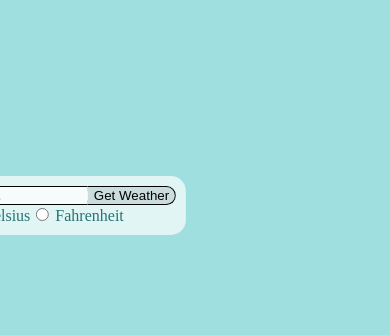
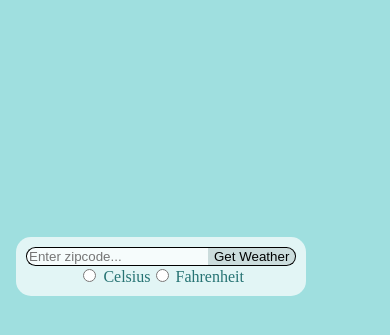
Before and after one commit to jclane/portfolio, a Flask app: page /weather.html in a window 390 px wide. Shown: the top 335 px of the page. Run offline with Flask 2, Linux system fonts and the light colour scheme.

Commit message:
fixed alignment on mobile screens

```diff
--- a/static/css/weather.css
+++ b/static/css/weather.css
@@ -79,6 +79,7 @@ body {
 }
 
 #weather {
+    grid-area: w;
     grid-template-areas: "wcc"
                          "wt";
 }
@@ -129,7 +130,8 @@ body {
 /* Begin media queries */
 @media only screen and (max-width: 767px) {
     .container {
-        display: block;
+        column-gap: 0;
+        left: 0;
     }
 
     .header {
@@ -137,17 +139,7 @@ body {
     }
 
     #weather {
-        position: absolute;
-        top: 50%;
-        left: 50%;
-        transform: translate(-50%, -50%);
-    }
-
-    #weather-app-form {
-        position: absolute;
-        bottom: 25%;
-        left: 50%;
-        transform: translate(-50%);
+        grid-template-areas: "wcc wt";
     }
 }
 
```
